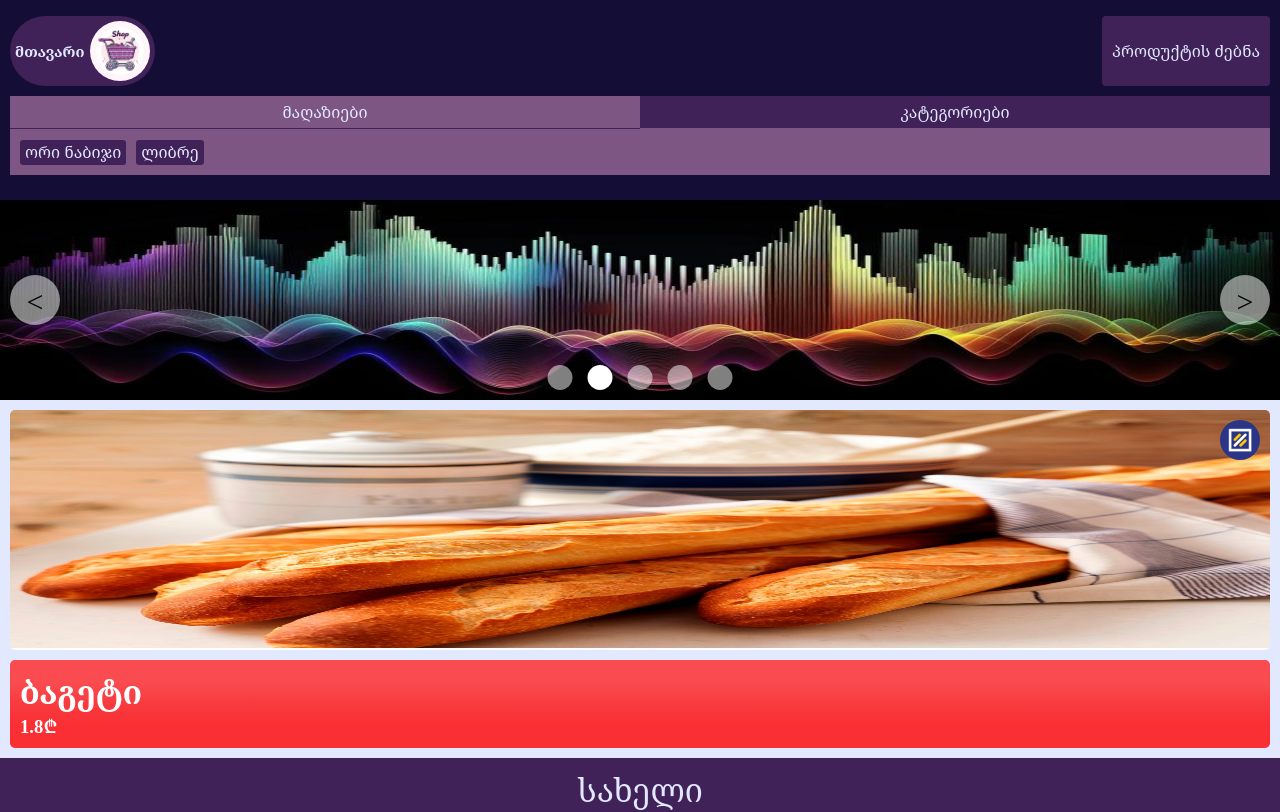
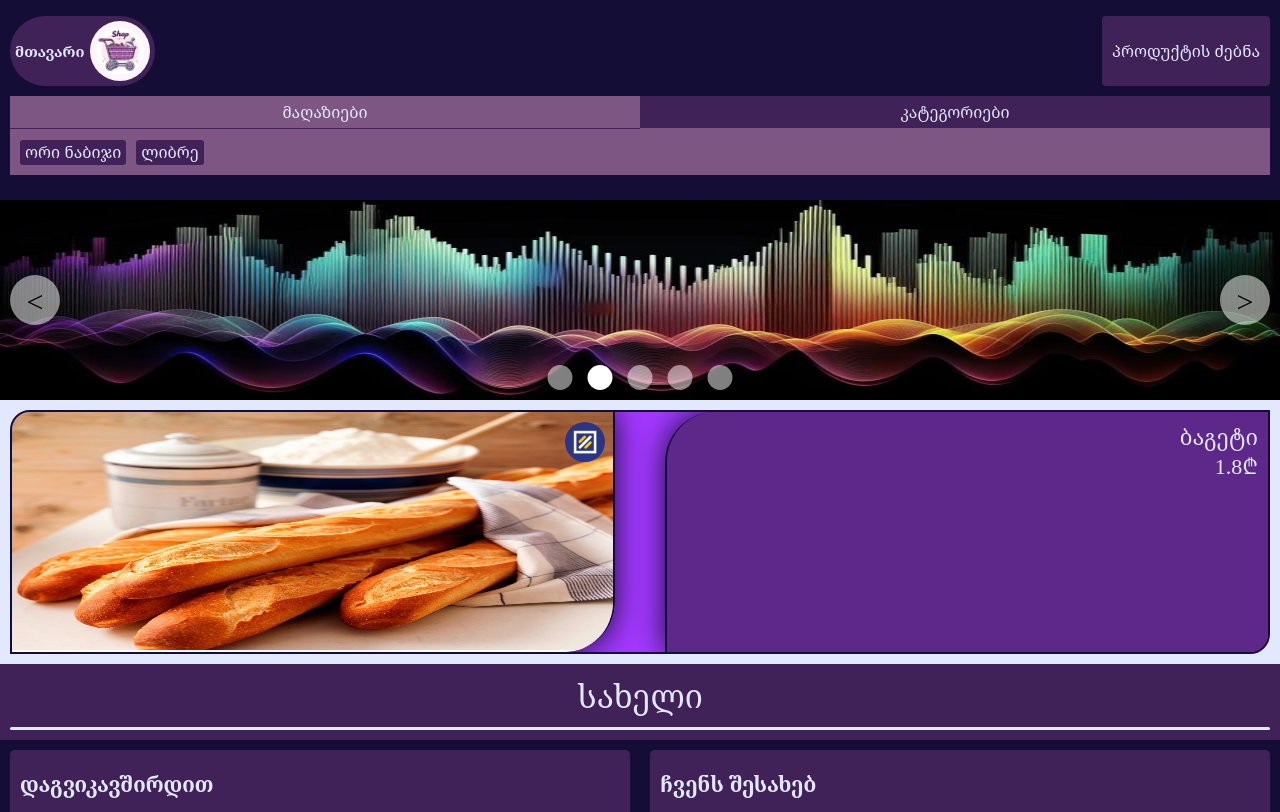
Before and after one commit to LukaJanelidze/discounts, a React (Vite) app: page /product/libre-bageti in a window 1280 px wide. Shown: the top 812 px of the page. Built offline with nearby package versions, Linux system fonts and the light colour scheme.

Commit message:
fix: fix product page

```diff
--- a/src/assets/components/discountsSectionOne/DiscountsSectionOne.css
+++ b/src/assets/components/discountsSectionOne/DiscountsSectionOne.css
@@ -77,7 +77,7 @@
 }
 
 
-@media (min-width: 769px) {
+@media screen and (min-width: 769px) {
     .random-product-container {
         display: grid;
         grid-template-columns: 1fr 1fr 1fr;
--- a/src/assets/components/footer/Footer.css
+++ b/src/assets/components/footer/Footer.css
@@ -34,7 +34,7 @@ footer .footer-top .footer-top-box .footer-top-line {
     width: 100%;
 }
 
-@media (min-width: 769px) {
+@media screen and (min-width: 769px) {
     footer {
         flex-direction: column;
     }
--- a/src/assets/components/forFooter/ForFooter.css
+++ b/src/assets/components/forFooter/ForFooter.css
@@ -25,7 +25,7 @@
 .footer-sections-lines {
     border: none;
     width: 100%;
-    height: 1.5px;
+    height: .5px;
     background: #E2E9FF;
     border-radius: 100px;
 }
@@ -54,7 +54,7 @@
     transform: rotate(45deg);
 }
 
-@media (min-width: 769px) {
+@media screen and (min-width: 769px) {
 
     .footer-sections-container {
         height: 100%;
--- a/src/assets/components/headerNavbar/HeaderNavbar.css
+++ b/src/assets/components/headerNavbar/HeaderNavbar.css
@@ -174,7 +174,7 @@
     color: #bbb;
 }
 
-@media screen and (min-width: 768px) {
+@media screen and (min-width: 769px) {
 
     .header {
         display: flex;
--- a/src/assets/components/headerNavbar/Search.css
+++ b/src/assets/components/headerNavbar/Search.css
@@ -166,7 +166,7 @@
     padding: 10px;
 }
 
-@media screen and (min-width: 768px) {
+@media screen and (min-width: 769px) {
     .search-button {
         height: 70px;
     }
--- a/src/assets/pages/product/Product.css
+++ b/src/assets/pages/product/Product.css
@@ -4,6 +4,11 @@
     position: relative;
     align-items: center;
     margin: 10px;
+    background-color: #9000ffc0;
+    overflow: hidden;
+    border-top-right-radius: 20px;
+    border-bottom-left-radius: 20px;
+    border: 2px solid #140E36;
 }
 
 .pb-container {
@@ -14,17 +19,20 @@
 .pb-image-box {
     height: 15rem;
     width: 100%;
-    border-radius: 5px;
     overflow: hidden;
     position: relative;
+    border-bottom-left-radius: 50px;
+    box-shadow: 0px 0px 30px #140E36;
 }
 
-.pb-image-box img {
+.pb-image-box .pb-image {
     width: 100%;
     height: 100%;
+    border-bottom-left-radius: 50px;
+    border-bottom: 2px solid #140E36;
 }
 
-.pb-market-image-overlay img{
+.pb-market-image-overlay .market-image{
     top: 10px;
     right: 10px;
     width: 40px;
@@ -34,13 +42,71 @@
 }
 
 .product-page-info {
-    background: linear-gradient(
-        rgba(255, 36, 36, 0.8) 25%,
-        rgba(254, 15, 15, 0.8) 50%,
-        rgba(255, 0, 0, 0.8) 75%
-      );
-    margin-top: 10px;
+    background: hsla(274, 45%, 24%, 0.7);
+    margin-top: 20px;
     padding: 10px;
-    border-radius: 5px;
-    color: white;
+    color: #E2E9FF;
+    border-top-right-radius: 50px;
+    border-top: 2px solid #140E36;
+    box-shadow: 0px 0px 30px #140E36;
 }
+
+.product-page-info-title {
+    font-size: 22px;
+    font-weight: 300;
+}
+
+.product-page-info-description {
+    font-size: 22px;
+    font-weight: 300;
+}
+
+@media screen and (min-width: 769px) {
+    .product-page {
+        border-radius: 0px;
+        border-top-left-radius: 20px;
+        border-bottom-right-radius: 20px;
+    }
+
+    .pb-container {
+        display: flex;
+        flex-direction: row;
+        justify-content: space-between;
+    }
+
+    .pb-image-box {
+        width: 48%;
+        border-bottom-left-radius: 0px;
+        border-bottom-right-radius: 50px;
+        box-shadow: 0px 0px 30px #140E36;
+    }
+
+    .pb-image-box .pb-image {
+        border-bottom-left-radius: 0px;
+        border-bottom: none;
+        border-bottom-right-radius: 50px;
+        border-right: 2px solid #140E36;
+    }
+
+    .pb-market-image-overlay .market-image{
+
+    }
+
+    .product-page-info {
+        width: 48%;
+        border-top-right-radius: 0px;
+        border-top: none;
+        margin-top: 0;
+        border-top-left-radius: 50px;
+        border-left: 2px solid #140E36;
+        box-shadow: 0px 0px 30px #140E36;
+    }
+
+    .product-page-info-title {
+        text-align: end;
+    }
+
+    .product-page-info-description {
+        text-align: end;
+    }
+}
--- a/src/assets/pages/product/Product.tsx
+++ b/src/assets/pages/product/Product.tsx
@@ -17,10 +17,10 @@ export default function Product() {
     <div className="product-page">
       <div className="pb-container">
         <div className="pb-image-box">
-            <img src={product.image} alt={product.name} />
+            <img src={product.image} alt={product.name} className="pb-image"/>
             {product.marketImage && (
               <div className="pb-market-image-overlay">
-                <img src={product.marketImage} alt="Market" />
+                <img src={product.marketImage} alt="Market" className="market-image" />
               </div>
             )}
           </div>
```
